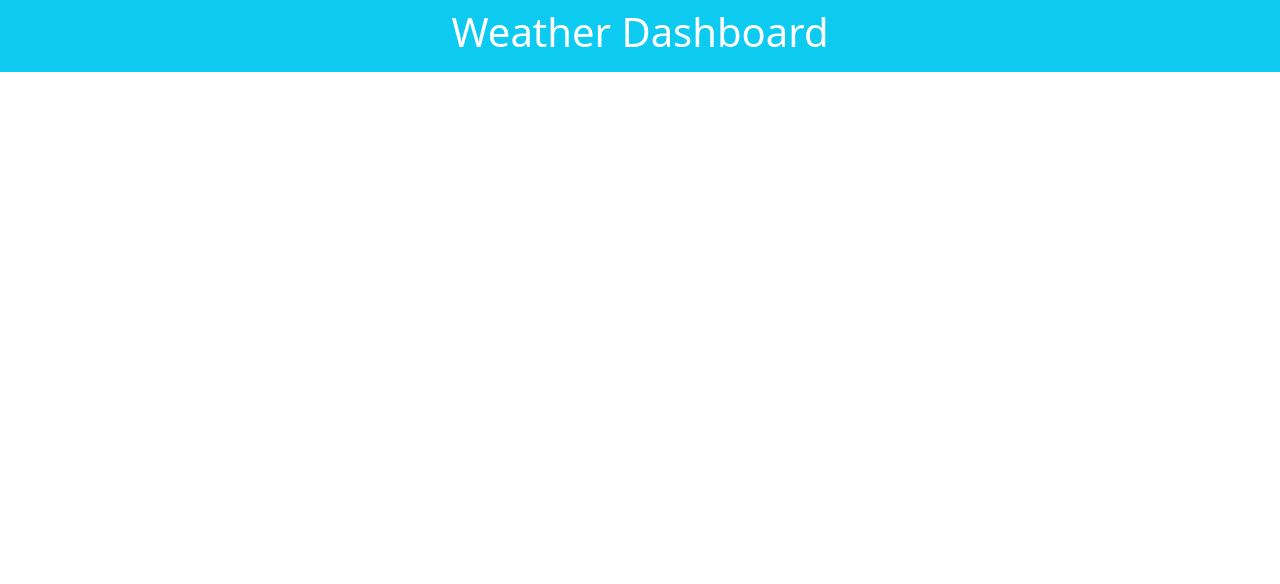
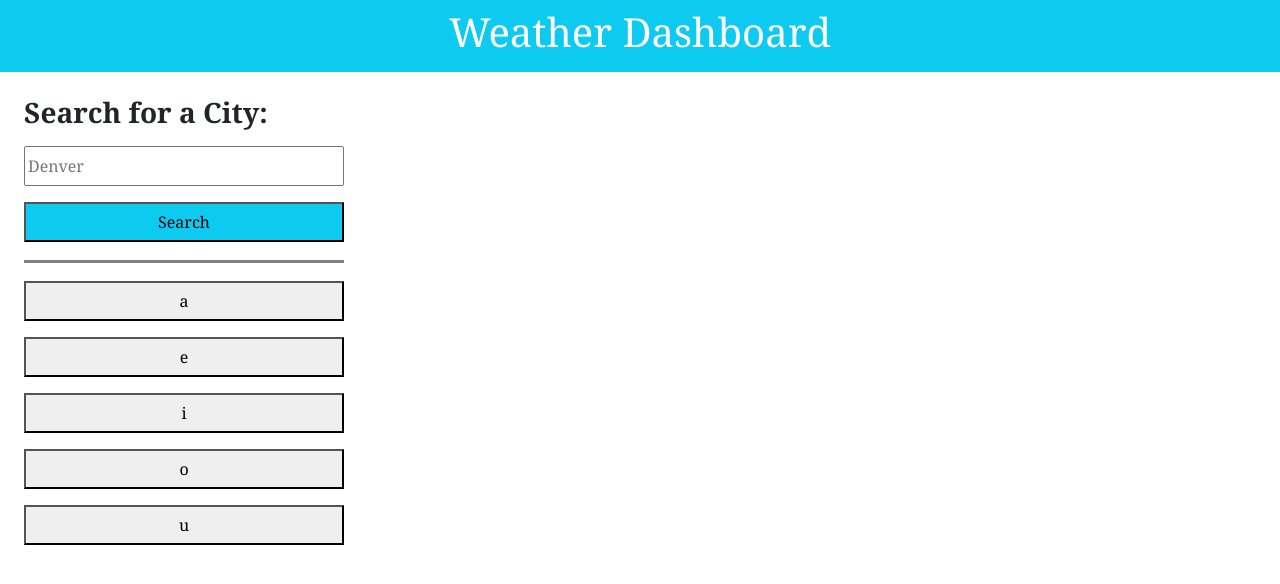
Before and after one commit to ericlyn4s/weather-forecaster, a plain HTML site: page index.html in a window 1280 px wide. Drawn offline with nearby package versions, Linux system fonts and the light colour scheme.

Commit message:
Added history column

```diff
--- a/assets/css/style.css
+++ b/assets/css/style.css
@@ -0,0 +1,19 @@
+* {
+    font-family: Georgia, 'Times New Roman', Times, serif
+}
+
+button, input {
+    width: 100%;
+    height: 40px;
+    margin-top: 8px;
+    margin-bottom: 8px;
+}
+
+#search-area {
+    border-bottom: solid gray;
+    padding-bottom: 10px;
+}
+
+#search-history {
+    padding-top: 10px;
+}
--- a/assets/js/script.js
+++ b/assets/js/script.js
@@ -0,0 +1,23 @@
+var searchHistoryEl = document.querySelector('#search-history');
+var sample = ["a","e","i","o","u"];
+var fetchButton = document.getElementById('fetch-button');
+
+// Create a button and add text & a link of previously searched cities
+for (var i=0; i<sample.length; i++) {
+    var historyItem = document.createElement('button');
+    historyItem.textContent = sample[i];
+    searchHistoryEl.appendChild(historyItem);
+}
+
+function getApi() {
+    var requestUrl = 'https://api.openweathermap.org/data/2.5/forecast?lat={lat}&lon={lon}&appid={API key}'
+
+fetch(requestUrl)
+
+    .then(function (response) {
+        return response.json();
+    })
+    .then(console.log('yes'));
+};
+
+fetchButton.addEventListener('click',getApi);
--- a/index.html
+++ b/index.html
@@ -15,6 +15,15 @@
             </div>
         </div>
     </header>
+    <div class="col-3 m-4">
+        <h3><b>Search for a City:</b></h3>
+        <input placeholder="Denver">
+        <section id="search-area">
+            <button class="search mt-2 bg-info" id="fetch-button" style="display: block;">Search</button>
+        </section>
+        <div id="search-history">
+        </div>
+    </div>
 
     <script src="assets/js/script.js"></script>
 </body>
```
